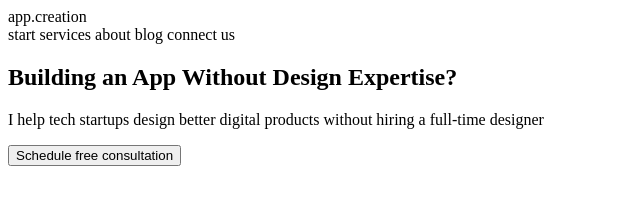
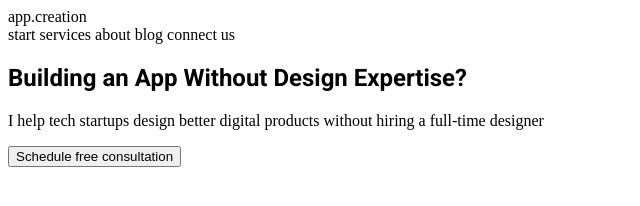
Before and after one commit to WebHeroSchool/First-project-Ann, a plain HTML site: page index.html in a window 1280 px wide. Shown: the whole page, without its empty margins (0-640 px from the left). Drawn offline with Linux system fonts and the light colour scheme.

Commit message:
добавлен шрифт для заголовка и подлючен файл со стилями

```diff
--- a/index.html
+++ b/index.html
@@ -4,6 +4,8 @@
        <head>
              <meta charset="utf-8">
              <title>app.creation</title>
+             <link rel="stylesheet" href="styles.css">
+             <link href="https://fonts.googleapis.com/css2?family=Roboto:wght@700&display=swap" rel="stylesheet">
        </head>
 
        <body>
@@ -19,7 +21,9 @@
             </header>
             <section>
                      <main>
-                            <h1>Building an App Without Design Expertise?</h1>
+                            <h1 class="title">
+                                   Building an App Without Design Expertise?
+                            </h1>
                             <p>I help tech startups design better digital products without hiring a full-time designer</p>
                             <button>Schedule free consultation</button>
                      </main>
--- /dev/null
+++ b/styles.css
@@ -0,0 +1,3 @@
+.title {
+      font-family: 'Roboto', sans-serif;
+}
```
